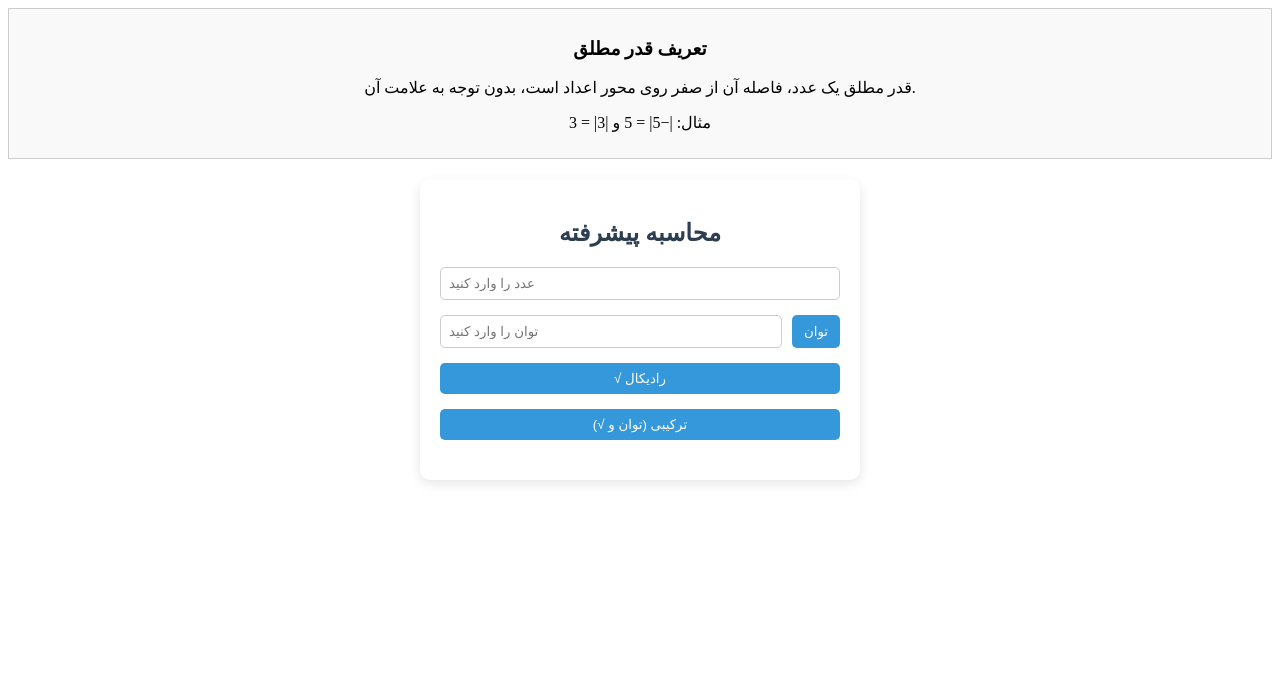
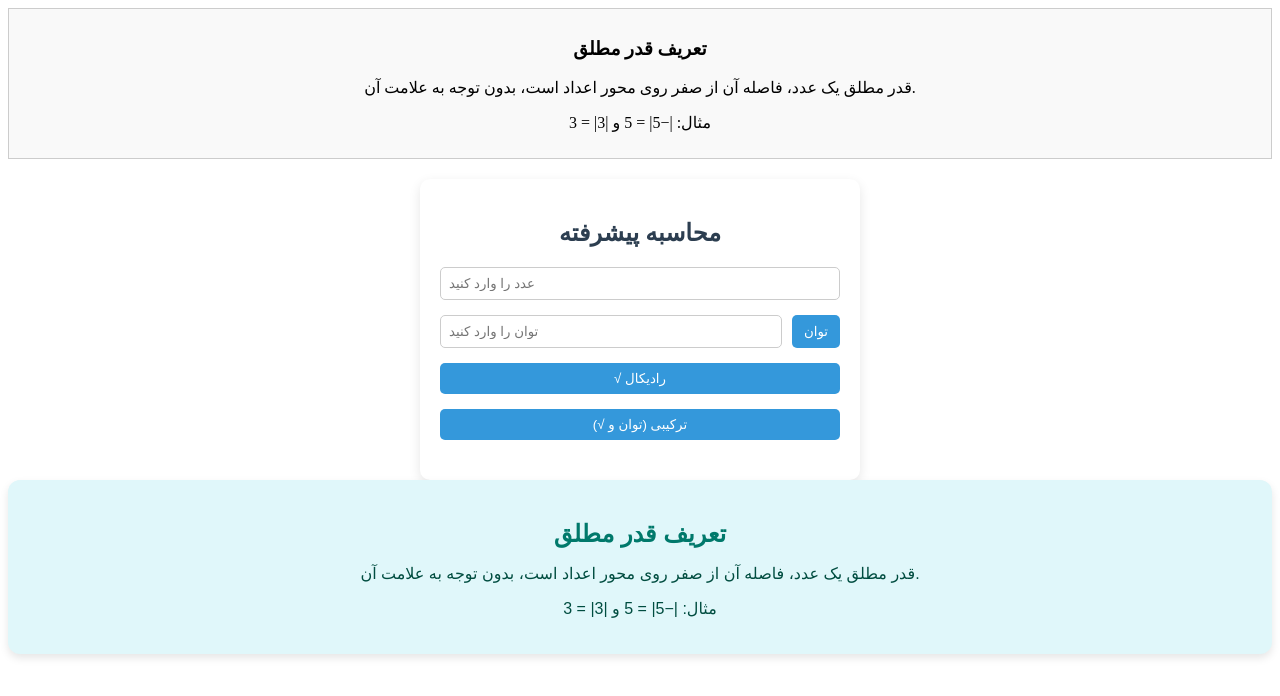
Before and after one commit to baran6783/-, a plain HTML site: page index.html in a window 1280 px wide. Drawn offline with Linux system fonts and the light colour scheme.

Commit message:
Update index.html

```diff
--- a/index.html
+++ b/index.html
@@ -62,3 +62,21 @@ function calcCombined() {
 }
 </script>
 <!-- پایان بخش محاسبه جدید -->
+
+<div style="
+    background-color: #e0f7fa;
+    border-radius: 12px;
+    padding: 20px;
+    margin-bottom: 20px;
+    text-align: center;
+    box-shadow: 0 4px 8px rgba(0,0,0,0.1);
+    font-family: Arial, sans-serif;
+">
+  <h2 style="color: #00796b; margin-bottom: 10px;">تعریف قدر مطلق</h2>
+  <p style="font-size: 16px; color: #004d40; margin-bottom: 10px;">
+    قدر مطلق یک عدد، فاصله آن از صفر روی محور اعداد است، بدون توجه به علامت آن.
+  </p>
+  <p style="font-size: 16px; color: #004d40;">
+    مثال: |−5| = 5 و |3| = 3
+  </p>
+</div>
```
